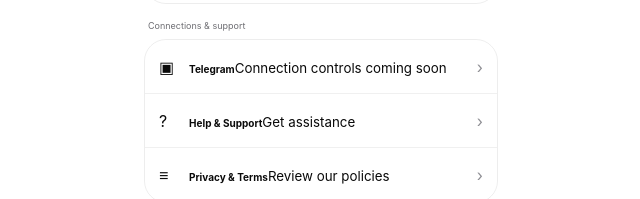
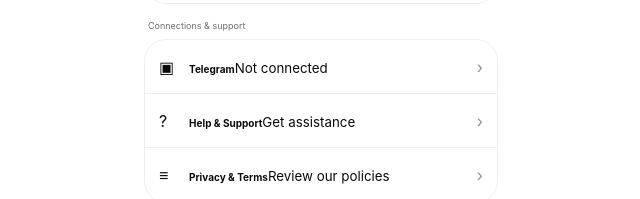
Before and after one commit to wis12dom34/-wickspend-web, a Next.js app: page /settings in a window 1280 px wide. Shown: the part 325-524 px from the top of the page, without its empty margins (319-959 px from the left). Built offline with nearby package versions, Linux system fonts and the light colour scheme; no server answers.

Commit message:
Connect Settings to Telegram connection screen

```diff
--- a/app/settings/page.tsx
+++ b/app/settings/page.tsx
@@ -28,7 +28,7 @@ export default function Settings(){
     <section className="profileGroup settingsSupportGroup">
       <p>Connections &amp; support</p>
       <div className="profileRows">
-        <div className="profileRow settingsRow" aria-disabled="true"><span aria-hidden="true">▣</span><span><b>Telegram</b><small>Connection controls coming soon</small></span><i aria-hidden="true">›</i></div>
+        <Link className="profileRow settingsRow" href="/telegram-connection"><span aria-hidden="true">▣</span><span><b>Telegram</b><small>Not connected</small></span><i aria-hidden="true">›</i></Link>
         <Link className="profileRow settingsRow" href="/support"><span aria-hidden="true">?</span><span><b>Help &amp; Support</b><small>Get assistance</small></span><i aria-hidden="true">›</i></Link>
         <div className="profileRow settingsRow" aria-disabled="true"><span aria-hidden="true">≡</span><span><b>Privacy &amp; Terms</b><small>Review our policies</small></span><i aria-hidden="true">›</i></div>
       </div>
```
